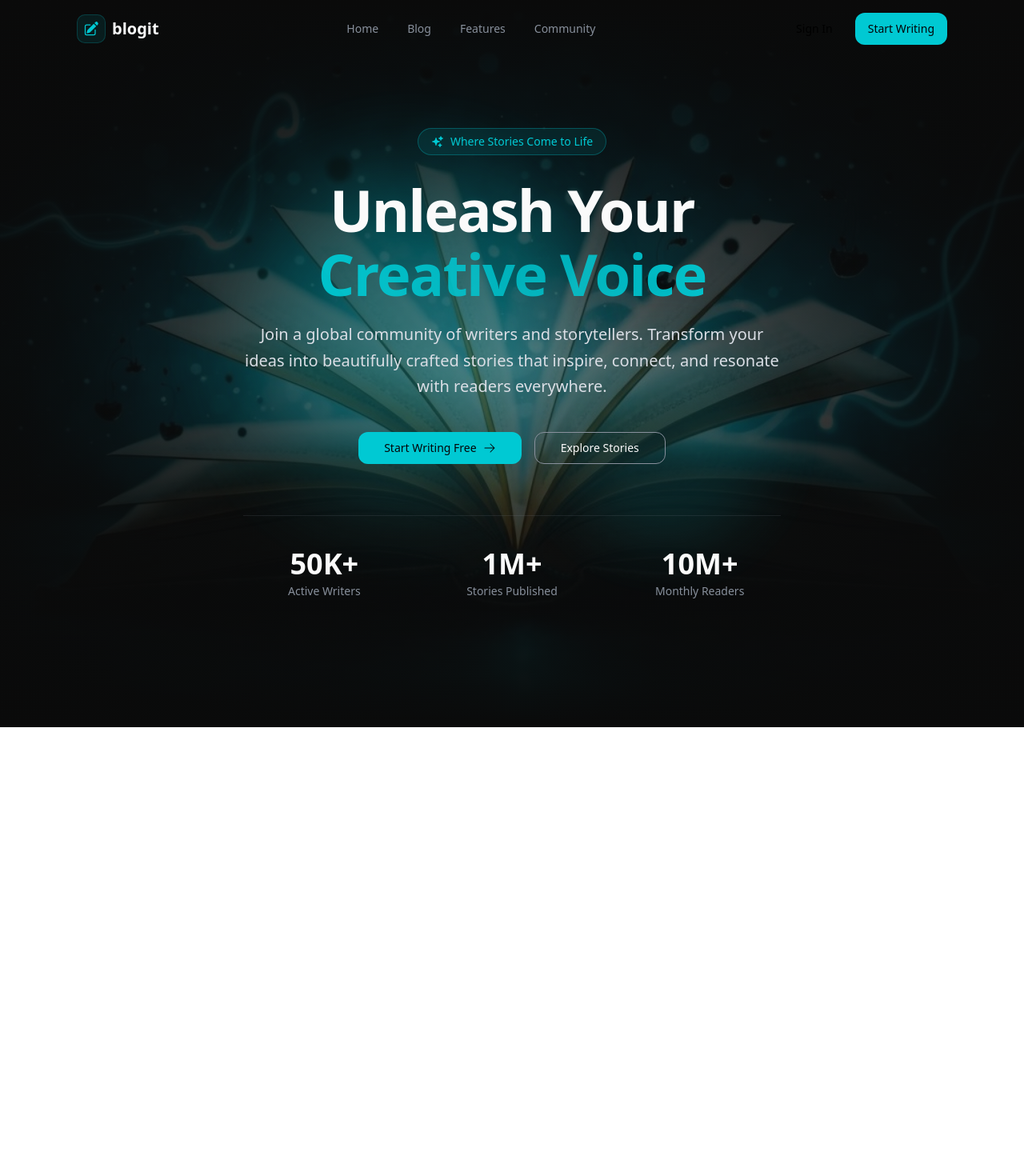
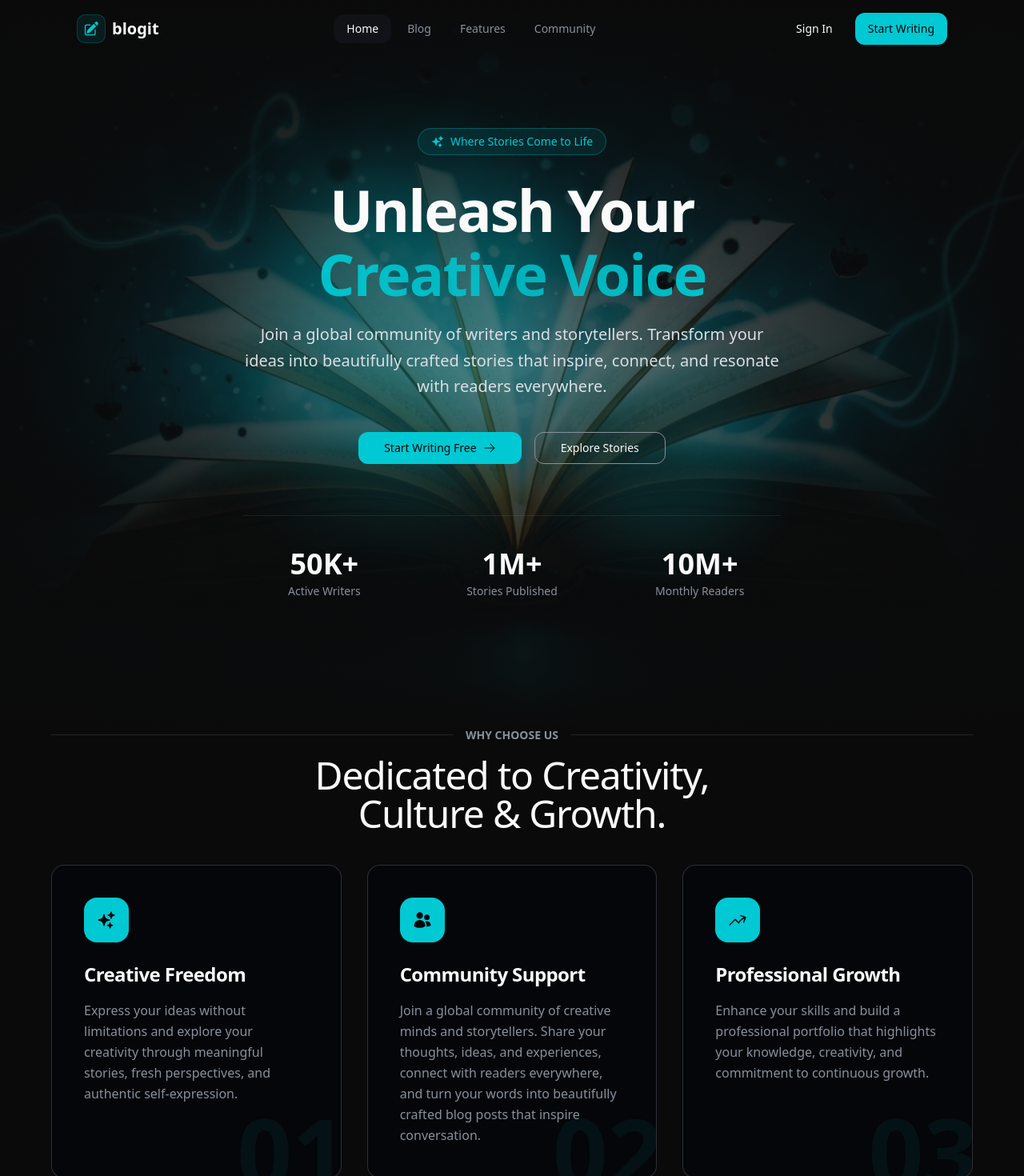
Before and after one commit to Oyeins-GUI/blogit, a Next.js app: page / in a window 1280 px wide. Shown: the top 1470 px of the page at 80% size. Before the commit the page ends 909 px from the top, so only its background shows below. Built offline with nearby package versions, Linux system fonts and the light colour scheme.

Commit message:
chore: active states, why choose us sect

```diff
--- a/app/globals.css
+++ b/app/globals.css
@@ -6,14 +6,15 @@
    --sidebar: oklch(0.205 0 0);
    --primary: oklch(0.75 0.15 200);
    --primary-foreground: oklch(0.12 0.01 260);
-   --accent: oklch(0.269 0 0);
-   --ring: oklch(0.439 0 0);
-   --radius: 0.75rem;
-
    --secondary: oklch(0.22 0.015 260);
    --secondary-foreground: oklch(0.9 0.01 260);
    --muted: oklch(0.22 0.015 260);
    --muted-foreground: oklch(0.65 0.02 260);
+   --accent: oklch(0.269 0 0);
+   --ring: oklch(0.439 0 0);
+   --destructive: oklch(0.396 0.141 25.723);
+   --destructive-foreground: oklch(0.637 0.237 25.331);
+   --radius: 0.75rem;
 }
 
 @theme inline {
@@ -25,29 +26,25 @@
    --color-sidebar: var(--sidebar);
    --color-primary: var(--primary);
    --color-primary-foreground: var(--primary-foreground);
+   --color-secondary: var(--secondary);
+   --color-secondary-foreground: var(--secondary-foreground);
+   --color-muted: var(--muted);
+   --color-muted-foreground: var(--muted-foreground);
    --color-accent: var(--accent);
    --color-ring: var(--ring);
+   --color-destructive: var(--destructive);
+   --color-destructive-foreground: var(--destructive-foreground);
    --radius-sm: calc(var(--radius) - 4px);
    --radius-md: calc(var(--radius) - 2px);
    --radius-lg: var(--radius);
    --radius-xl: calc(var(--radius) + 4px);
-
-   --color-secondary: var(--secondary);
-   --color-secondary-foreground: var(--secondary-foreground);
-   --color-muted: var(--muted);
-   --color-muted-foreground: var(--muted-foreground);
 }
 
-/* body {
-   background: var(--color-background);
-   color: var(--color-foreground);
-} */
-
-/* @layer base {
-   * {
+@layer base {
+   /* * {
       @apply border-border outline-ring/50;
-   }
+   } */
    body {
       @apply bg-background text-foreground;
    }
-} */
+}
--- a/app/page.tsx
+++ b/app/page.tsx
@@ -1,9 +1,11 @@
 import { Hero } from "@/components/ui/hero";
+import { WhyChooseUs } from "@/components/ui/why-choose-us";
 
 export default function Page() {
    return (
       <>
          <Hero />
+         <WhyChooseUs />
       </>
    );
 }
--- a/components/ui/nav-links.tsx
+++ b/components/ui/nav-links.tsx
@@ -1,40 +1,66 @@
+"use client";
+
+import clsx from "clsx";
 import Link from "next/link";
+import { usePathname } from "next/navigation";
 
 const navLinks = [
-   { href: "#", label: "Home" },
-   { href: "#blog", label: "Blog" },
-   { href: "#features", label: "Features" },
-   { href: "#community", label: "Community" },
+   { href: "/", label: "Home" },
+   { href: "/blog", label: "Blog" },
+   { href: "/features", label: "Features" },
+   { href: "/community", label: "Community" },
 ];
 
 export function NavLinks() {
+   const pathname = usePathname();
+
    return (
       <div className="hidden items-center gap-1 lg:flex">
-         {navLinks.map((link) => (
+         {navLinks.map((link) => {
+            const isActive = pathname === link.href;
+
+            return (
                <Link
                   key={link.label}
                   href={link.href}
-               className="px-4 py-2 text-sm text-muted-foreground hover:text-foreground transition-colors rounded-lg hover:bg-secondary/50"
+                  className={clsx(
+                     "px-4 py-2 text-sm hover:text-foreground transition-colors rounded-lg hover:bg-secondary/50",
+                     isActive
+                        ? "text-foreground bg-secondary/50"
+                        : "text-muted-foreground",
+                  )}
                >
                   {link.label}
                </Link>
-         ))}
+            );
+         })}
       </div>
    );
 }
 
 export function MobileNavLinks() {
+   const pathname = usePathname();
+
    return (
       <div className="flex flex-col gap-1">
-         {navLinks.map((link) => (
+         {navLinks.map((link) => {
+            const isActive = pathname === link.href;
+
+            return (
                <Link
                   key={link.label}
                   href={link.href}
-               className="px-4 py-3 text-base text-muted-foreground hover:text-foreground hover:bg-secondary/80 rounded-lg transition-colors"
+                  className={clsx(
+                     "px-4 py-3 text-base rounded-lg transition-colors hover:bg-secondary/80",
+                     isActive
+                        ? "text-foreground bg-secondary/6"
+                        : "text-muted-foreground hover:text-foreground",
+                  )}
                >
                   {link.label}
                </Link>
-         ))}
+            );
+         })}
       </div>
    );
 }
--- a/components/ui/navbar.tsx
+++ b/components/ui/navbar.tsx
@@ -42,10 +42,10 @@ export function Navbar() {
             </div>
 
             <Button
-               className="flex items-center hover:bg-primary hover:text-primary-foreground rounded-lg lg:hidden"
+               className="flex items-center text-foreground hover:bg-primary hover:text-primary-foreground rounded-lg lg:hidden"
                onClick={() => setIsOpen(true)}
             >
-               <Bars3Icon className="size-5 " />
+               <Bars3Icon className="size-5" />
             </Button>
 
             {isOpen && <Sidebar setIsOpen={setIsOpen} />}
--- a/components/ui/side-bar.tsx
+++ b/components/ui/side-bar.tsx
@@ -6,21 +6,19 @@ import { Button } from "./button";
 
 export function Sidebar({ setIsOpen }: { setIsOpen: (open: boolean) => void }) {
    return (
-      <div className="absolute inset-0 w-full min-h-dvh bg-background/60">
-         <div className="w-xs ml-auto bg-background h-full">
+      <div className="absolute inset-0 w-full min-h-dvh bg-primary-foreground/80">
+         <div className="w-xs ml-auto bg-primary-foreground h-full">
             <div className="flex flex-col gap-8 pt-6 h-full">
                <div>
                   <XMarkIcon
-                     className="size-5 ml-auto mr-4"
+                     className="size-5 ml-auto mr-4 mb-2 text-foreground"
                      onClick={() => setIsOpen(false)}
                   />
-                  {/* Mobile Nav Links */}
                   <MobileNavLinks />
                </div>
 
-               {/* Mobile CTA */}
                <div className="flex flex-col gap-3 px-4 py-4 border-t border-muted-foreground/30">
-                  <Button className="items-center justify-center bg-transparent hover:bg-primary hover:text-primary-foreground border border-muted-foreground/30 rounded-lg">
+                  <Button className="items-center justify-center bg-transparent text-foreground hover:bg-primary hover:text-primary-foreground border border-muted-foreground/30 rounded-lg">
                      Sign In
                   </Button>
                   <Button className="items-center justify-center bg-primary text-primary-foreground rounded-lg">
--- /dev/null
+++ b/components/ui/why-choose-us.tsx
@@ -0,0 +1,68 @@
+import {
+   ArrowTrendingUpIcon,
+   SparklesIcon,
+   UsersIcon,
+} from "@heroicons/react/24/solid";
+
+const features = [
+   {
+      icon: SparklesIcon,
+      title: "Creative Freedom",
+      description:
+         "Express your ideas without limitations and explore your creativity through meaningful stories, fresh perspectives, and authentic self-expression.",
+   },
+   {
+      icon: UsersIcon,
+      title: "Community Support",
+      description:
+         "Join a global community of creative minds and storytellers. Share your thoughts, ideas, and experiences, connect with readers everywhere, and turn your words into beautifully crafted blog posts that inspire conversation.",
+   },
+   {
+      icon: ArrowTrendingUpIcon,
+      title: "Professional Growth",
+      description:
+         "Enhance your skills and build a professional portfolio that highlights your knowledge, creativity, and commitment to continuous growth.",
+   },
+];
+
+export function WhyChooseUs() {
+   return (
+      <section className="max-w-6xl mx-auto mb-10 px-4 md:px-0 bg-background">
+         <div className="flex items-center gap-4">
+            <span className="w-full border-t border-t-muted-foreground/20" />
+            <p className="uppercase font-bold text-sm text-muted-foreground min-w-max">
+               why choose us
+            </p>
+            <span className="w-full border-t border-t-muted-foreground/20" />
+         </div>
+         <h2 className="text-balance text-center mx-auto mt-4 font-serif max-w-2xl text-3xl font-medium tracking-tight text-foreground md:text-4xl lg:text-5xl">
+            Dedicated to Creativity, Culture & Growth.
+         </h2>
+         <div className="grid gap-0 md:grid-cols-3 md:gap-8">
+            {features.map((feature, index) => {
+               return (
+                  <div
+                     key={feature.title}
+                     className="group relative overflow-hidden rounded-2xl border border-muted-foreground/30 bg-primary-foreground p-8 transition-all duration-300 hover:border-primary/50 hover:shadow-[0_0_40px_rgba(0,200,255,0.08)] md:p-10 mt-10"
+                  >
+                     <div className="mb-6 inline-flex h-14 w-14 items-center justify-center rounded-xl bg-primary text-primary-foreground transition-transform duration-300 group-hover:scale-110">
+                        <feature.icon className="size-6" />
+                     </div>
+
+                     <h3 className="mb-4 text-xl font-semibold tracking-tight text-foreground md:text-2xl">
+                        {feature.title}
+                     </h3>
+                     <p className="leading-relaxed text-muted-foreground">
+                        {feature.description}
+                     </p>
+
+                     <span className="absolute -bottom-7 -right-2 font-serif text-[120px] font-bold leading-none text-primary/6 transition-all duration-300 group-hover:text-primary/10">
+                        {String(index + 1).padStart(2, "0")}
+                     </span>
+                  </div>
+               );
+            })}
+         </div>
+      </section>
+   );
+}
```
Lines whose indentation alone changed are shown as unchanged.
